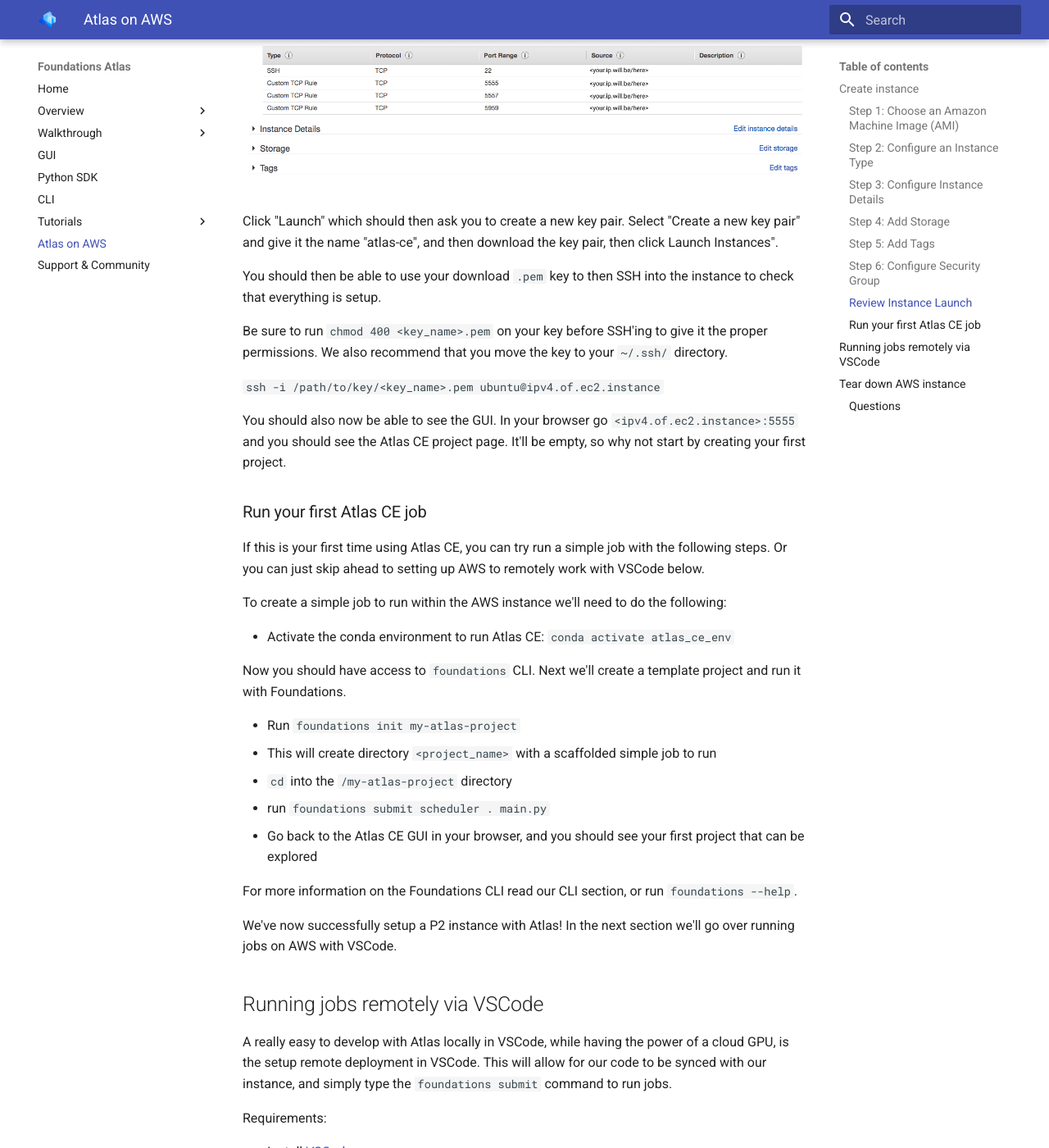
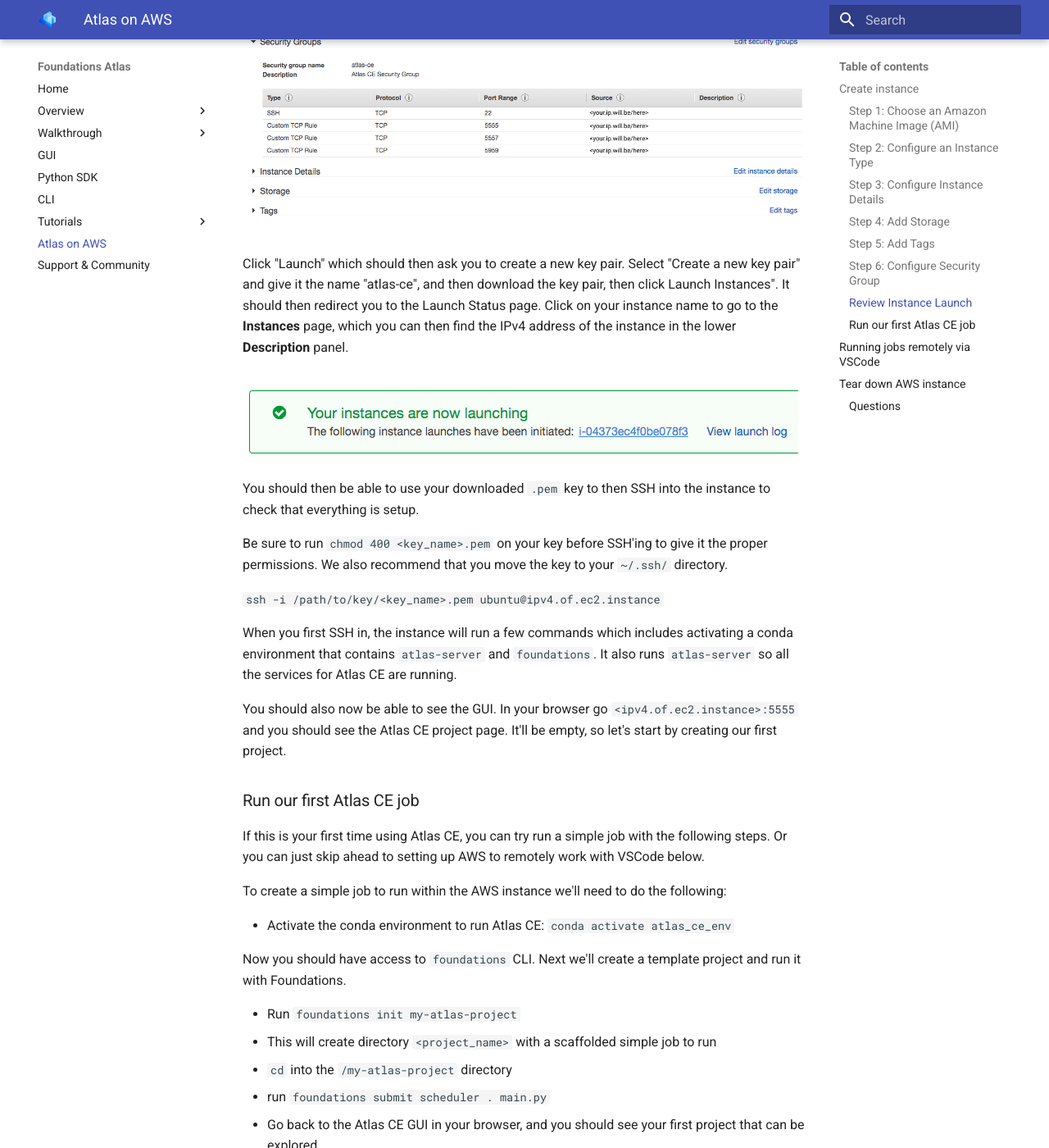
Before and after one commit to DeepLearnI/atlas-ce-docs, an MkDocs documentation site: the page built from docs/api_docs/sources/atlas-on-aws.md, in a window 1280 px wide and 1400 px high, scrolled down 3235 px. Shown: the whole window at 82% size. Built offline with MkDocs 1.6.1 and Material for MkDocs 9.7.7, drawn with Linux system fonts in a browser that asks for light colours; some of the changed text lies outside the part shown.

Commit message:
[pl] update aws walkthrough to include new ami details

```diff
--- a/docs/api_docs/sources/atlas-on-aws.md
+++ b/docs/api_docs/sources/atlas-on-aws.md
@@ -9,16 +9,16 @@ Requirements
 
 ## Create instance
 
-First let's go to the AWS developer console, to create a new instance: [https://aws.amazon.com/console/](https://aws.amazon.com/console/)
+First let's go to the AWS developer console, sign in, and then we'll create a new instance: [https://aws.amazon.com/console/](https://aws.amazon.com/console/)
 
-Click the **"Create Instance"** button to start setup.
+Go to Services > EC2, then click the **"Launch Instance"** button to start setup.
 
 ### Step 1: Choose an Amazon Machine Image (AMI)
 
 Let's use the custom Atlas CE AMI, to do this:
 
 * Select "Community AMIs" on the left sidebar
-* Search for "AtlasCE"
+* Search for "Atlas CE"
 * Select the AMI that says "Atlas Community Edition on Deep Learning AMI for Ubuntu
 "
 
@@ -39,7 +39,8 @@ Make sure to click **"Next: Configure Instance Details"** to continue provisioni
 
 ### Step 3: Configure Instance Details
 
-* No changes here, just click **"Next: Add Storage"**
+* If your instance does require additional configuration adjust as needed
+* Otherwise there are no changes needed here, just click **"Next: Add Storage"**
 
 ### Step 4: Add Storage
 
@@ -72,17 +73,21 @@ Our instance setup should now look similar to the below.
 
 ![Review ](../../assets/images/aws-review-instance-launch.png)
 
-Click "Launch" which should then ask you to create a new key pair. Select "Create a new key pair" and give it the name "atlas-ce", and then download the key pair, then click Launch Instances".
+Click "Launch" which should then ask you to create a new key pair. Select "Create a new key pair" and give it the name "atlas-ce", and then download the key pair, then click Launch Instances". It should then redirect you to the Launch Status page. Click on your instance name to go to the **Instances** page, which you can then find the IPv4 address of the instance in the lower **Description** panel.
 
-You should then be able to use your download `.pem` key to then SSH into the instance to check that everything is setup.
+![aws now launching](../../assets/images/aws-now-launching.png)
+
+You should then be able to use your downloaded `.pem` key to then SSH into the instance to check that everything is setup.
 
 Be sure to run `chmod 400 <key_name>.pem` on your key before SSH'ing to give it the proper permissions. We also recommend that you move the key to your `~/.ssh/` directory.
 
 `ssh -i /path/to/key/<key_name>.pem  ubuntu@ipv4.of.ec2.instance`
 
-You should also now be able to see the GUI. In your browser go `<ipv4.of.ec2.instance>:5555` and you should see the Atlas CE project page. It'll be empty, so why not start by creating your first project.
+When you first SSH in, the instance will run a few commands which includes activating a conda environment that contains `atlas-server` and `foundations`. It also runs `atlas-server` so all the services for Atlas CE are running.
 
-### Run your first Atlas CE job
+You should also now be able to see the GUI. In your browser go `<ipv4.of.ec2.instance>:5555` and you should see the Atlas CE project page. It'll be empty, so let's start by creating our first project.
+
+### Run our first Atlas CE job
 
 If this is your first time using Atlas CE, you can try run a simple job with the following steps. Or you can just skip ahead to setting up AWS to remotely work with VSCode below.
 
```
Also changed, not shown: theme/assets/images/aws-now-launching.png (added), theme/assets/images/aws-select-ami.png.
